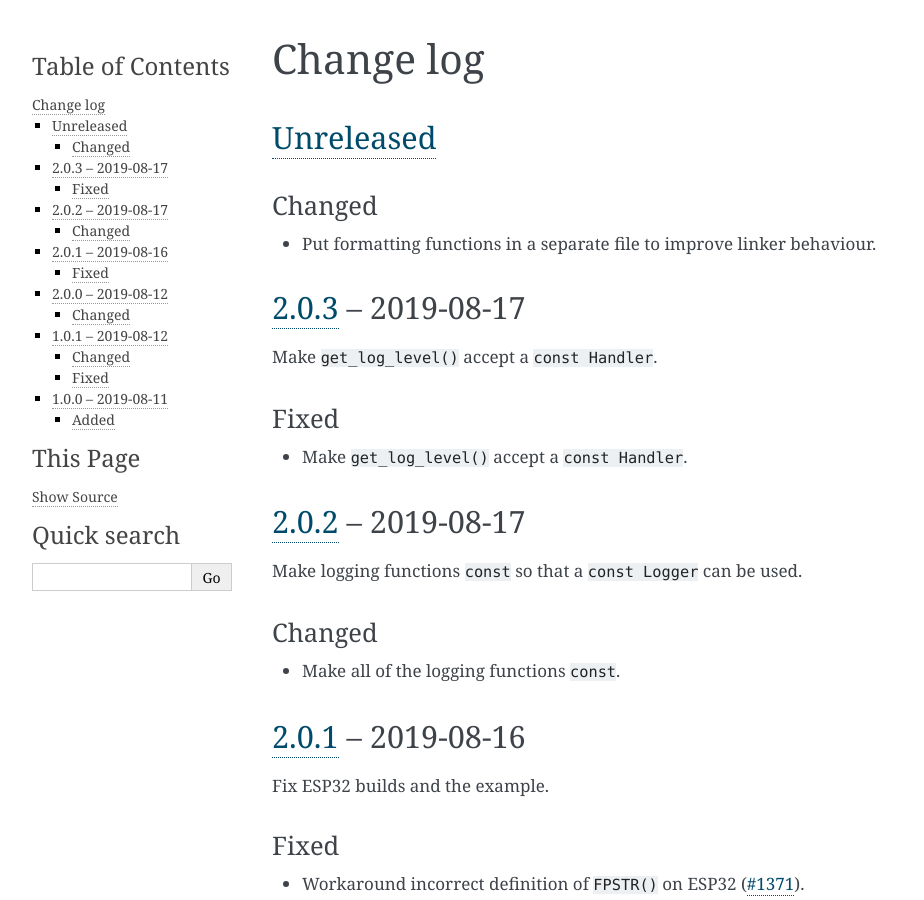
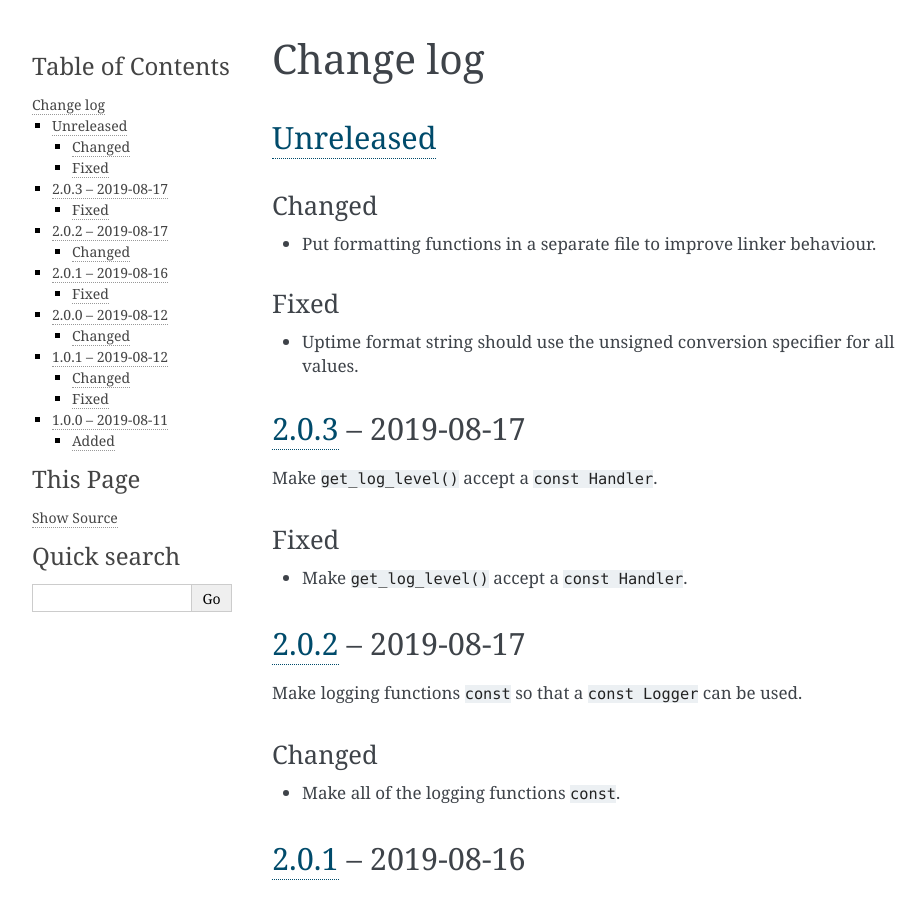
Before and after one commit to nomis/mcu-uuid-log, a Sphinx documentation site: the page built from docs/changelog.rst, in a window 1280 px wide and 900 px high. Shown: the whole window, without its empty margins (148-1072 px from the left). Built offline with Sphinx 7.4.7, drawn with Linux system fonts in a browser that asks for light colours.

Commit message:
Uptime format string should use the unsigned conversion specifier for all values

```diff
--- a/docs/changelog.rst
+++ b/docs/changelog.rst
@@ -7,7 +7,14 @@ Unreleased_
 Changed
 ~~~~~~~
 
-* Put formatting functions in a separate file to improve linker behaviour.
+* Put formatting functions in a separate file to improve linker
+  behaviour.
+
+Fixed
+~~~~~
+
+* Uptime format string should use the unsigned conversion specifier for
+  all values.
 
 2.0.3_ |--| 2019-08-17
 ----------------------
```
Also changed, not shown: 1 other file.
